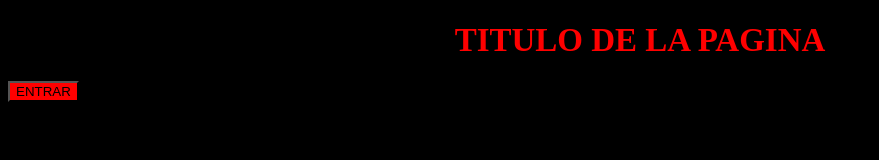
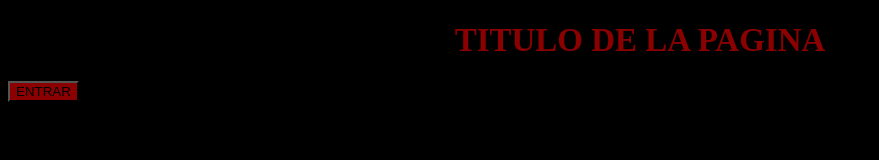
Before and after one commit to maialen09/proyectoPagina, a plain HTML site: page index.html in a window 1280 px wide. Shown: the whole page, without its empty margins (0-879 px from the left). Drawn offline with Linux system fonts and the light colour scheme.

Commit message:
Update prueba.css

```diff
--- a/prueba.css
+++ b/prueba.css
@@ -1,12 +1,12 @@
 #botonAutorizar{
 
-    background-color: red;
+    background-color: #8B0000;
 }
 
 .titulo {
 
     text-align: center;
-    color: red;
+    color: #8B0000;
     font-size: 33px;
 }
 
```
